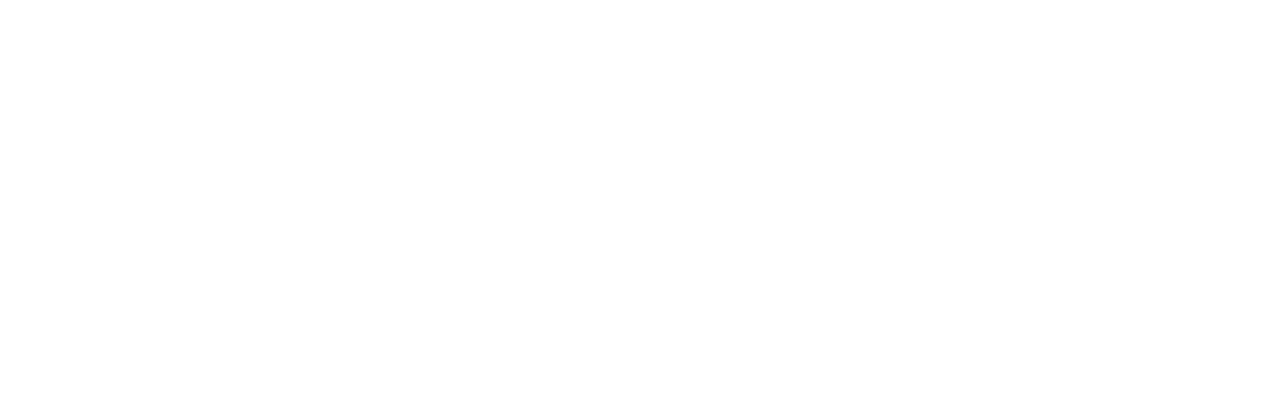
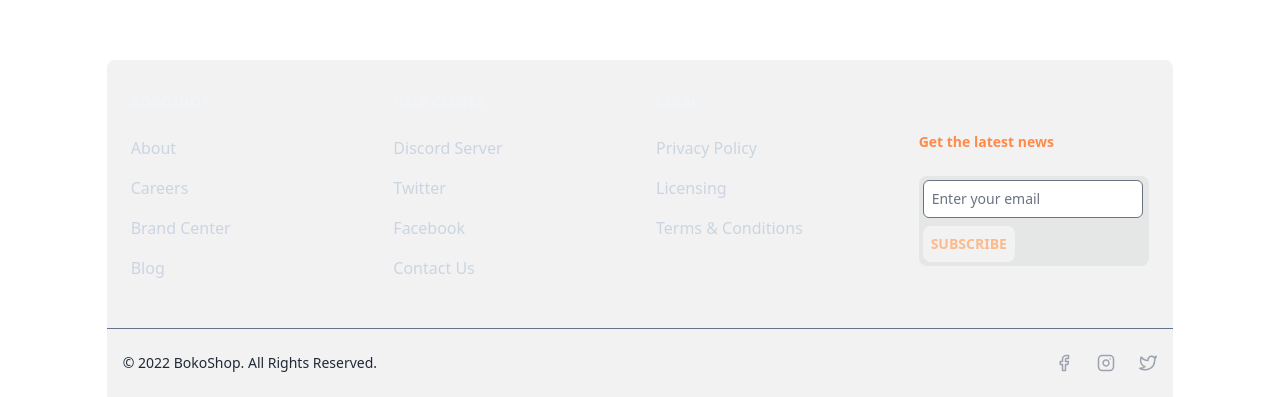
Before and after one commit to Muhammadkadhim/Book-Store, a React (Create React App) app: page / in a window 1280 px wide. Shown: the part 632-1029 px from the top of the page. Before the commit the page ends 800 px from the top, so only its background shows below. Built offline with nearby package versions, Linux system fonts and the light colour scheme; no server answers.

Commit message:
added: footer

```diff
--- a/src/Layout/Layout.js
+++ b/src/Layout/Layout.js
@@ -1,10 +1,11 @@
-import { Navbar } from "../components";
+import { Navbar, Footer } from "../components";
 
 export default function Layout({ children }) {
     return (
         <>
             <Navbar />
-            <main className="mt-24">{children}</main>
+            <main className="my-24">{children}</main>
+            <Footer />
         </>
     );
 }
--- /dev/null
+++ b/src/components/Footer.js
@@ -0,0 +1,135 @@
+import { FiTwitter, FiFacebook, FiInstagram } from "react-icons/fi";
+import { Link } from "react-router-dom";
+export default function Footer() {
+    return (
+        <footer className="bg-base-200 dark:bg-gray-900 rounded-t-lg">
+            <div className="grid grid-cols-2 gap-8 py-8 px-6 md:grid-cols-4">
+                <div>
+                    <h2 className="mb-6 text-sm font-semibold text-slate-100 uppercase dark:text-gray-400">
+                        BokoShop
+                    </h2>
+                    <ul className="text-slate-300 dark:text-gray-400">
+                        <li className="mb-4">
+                            <Link to="#" className=" hover:underline">
+                                About
+                            </Link>
+                        </li>
+                        <li className="mb-4">
+                            <Link to="#" className="hover:underline">
+                                Careers
+                            </Link>
+                        </li>
+                        <li className="mb-4">
+                            <Link to="#" className="hover:underline">
+                                Brand Center
+                            </Link>
+                        </li>
+                        <li className="mb-4">
+                            <Link to="#" className="hover:underline">
+                                Blog
+                            </Link>
+                        </li>
+                    </ul>
+                </div>
+                <div>
+                    <h2 className="mb-6 text-sm font-semibold text-slate-100 uppercase dark:text-gray-400">
+                        Help center
+                    </h2>
+                    <ul className="text-slate-300 dark:text-gray-400">
+                        <li className="mb-4">
+                            <Link to="#" className="hover:underline">
+                                Discord Server
+                            </Link>
+                        </li>
+                        <li className="mb-4">
+                            <Link to="#" className="hover:underline">
+                                Twitter
+                            </Link>
+                        </li>
+                        <li className="mb-4">
+                            <Link to="#" className="hover:underline">
+                                Facebook
+                            </Link>
+                        </li>
+                        <li className="mb-4">
+                            <Link to="#" className="hover:underline">
+                                Contact Us
+                            </Link>
+                        </li>
+                    </ul>
+                </div>
+                <div>
+                    <h2 className="mb-6 text-sm font-semibold text-slate-100 uppercase dark:text-gray-400">
+                        Legal
+                    </h2>
+                    <ul className="text-slate-300 dark:text-gray-400">
+                        <li className="mb-4">
+                            <Link to="#" className="hover:underline">
+                                Privacy Policy
+                            </Link>
+                        </li>
+                        <li className="mb-4">
+                            <Link to="#" className="hover:underline">
+                                Licensing
+                            </Link>
+                        </li>
+                        <li className="mb-4">
+                            <Link to="#" className="hover:underline">
+                                Terms &amp; Conditions
+                            </Link>
+                        </li>
+                    </ul>
+                </div>
+                <div className="md:mt-10 md:mr-3 lg:mr-0">
+                    <h2 className="mb-6 text-sm font-semibold text-orange-400  dark:text-gray-400">
+                        Get the latest news
+                    </h2>
+                    <div className="flex justify-center mt-6">
+                        <div className="bg-base-300 rounded-lg">
+                            <div className="flex flex-wrap justify-between md:flex-row">
+                                <input
+                                    type="email"
+                                    className="m-1 p-2 appearance-none text-base-300 text-sm focus:outline-none rounded-md"
+                                    placeholder="Enter your email"
+                                />
+                                <button className="w-full m-1 p-2 text-sm bg-base-200 hover:bg-base-300 text-orange-300 rounded-lg font-semibold uppercase lg:w-auto">
+                                    subscribe
+                                </button>
+                            </div>
+                        </div>
+                    </div>
+                </div>
+            </div>
+            {/* copyright */}
+            <div className="py-6 px-4 bg-base-200 border-t border-t-slate-500 text-center dark:bg-gray-700 md:flex md:items-center md:justify-between">
+                <span className="text-sm tex-slate-400  sm:text-center">
+                    © 2022 <Link to="https://flowbite.com/">BokoShop</Link>. All
+                    Rights Reserved.
+                </span>
+                <div className="flex mt-4 space-x-6 justify-center md:justify-start md:mt-0">
+                    <Link
+                        to="#"
+                        className="text-gray-400 hover:text-orange-300 dark:hover:text-white"
+                    >
+                        <FiFacebook style={{ fontSize: "18px" }} />
+                        <span className="sr-only">Facebook page</span>
+                    </Link>
+                    <Link
+                        to="#"
+                        className="text-gray-400 hover:text-orange-300 dark:hover:text-white"
+                    >
+                        <FiInstagram style={{ fontSize: "18px" }} />
+                        <span className="sr-only">Instagram page</span>
+                    </Link>
+                    <Link
+                        to="#"
+                        className="text-gray-400 hover:text-orange-300 dark:hover:text-white"
+                    >
+                        <FiTwitter style={{ fontSize: "18px" }} />
+                        <span className="sr-only">Twitter page</span>
+                    </Link>
+                </div>
+            </div>
+        </footer>
+    );
+}
--- a/src/components/Hero.js
+++ b/src/components/Hero.js
@@ -8,7 +8,7 @@
     const [trendingBooks, setTrendingBooks] = useState([]);
     useEffect(() => {
         axios
-            .get("http://openlibrary.org/trending/now.json?limit=5")
+            .get("http://openlibrary.org/trending/now.json?limit=10")
             .then((data) => {
                 const books = data.data.works.map((work) => {
                     const {
--- a/src/components/TrendingBook.js
+++ b/src/components/TrendingBook.js
@@ -6,6 +6,7 @@
     MdFavoriteBorder,
     MdOutlineEast,
 } from "react-icons/md";
+import { Tooltip } from "flowbite-react";
 
 export default function TrendingBook({ book }) {
     return (
@@ -30,12 +31,19 @@
                     ${book.price}
                 </p>
                 <div className="gap-5 mt-3 hidden md:flex">
-                    <button className="hover:text-orange-300 transition ease-in-out duration-150">
-                        <MdOutlineShoppingCart style={{ fontSize: "24px" }} />
-                    </button>
-                    <button className="hover:text-orange-300 transition ease-in-out duration-150">
-                        <MdFavoriteBorder style={{ fontSize: "24px" }} />
-                    </button>
+                    <Tooltip content="Add to Cart">
+                        <button className="text-orange-300">
+                            <MdOutlineShoppingCart
+                                style={{ fontSize: "24px" }}
+                            />
+                        </button>
+                    </Tooltip>
+
+                    <Tooltip content="Add to Favorites">
+                        <button className="text-orange-300">
+                            <MdFavoriteBorder style={{ fontSize: "24px" }} />
+                        </button>
+                    </Tooltip>
                 </div>
                 <Link
                     to={`/trending${book.id}`}
--- a/src/components/index.js
+++ b/src/components/index.js
@@ -5,5 +5,15 @@
 import Loading from "./Loading";
 import TrendingBook from "./TrendingBook";
 import Book from "./Book";
+import Footer from "./Footer";
 
-export { Navbar, Hero, Book, BookList, BookDetail, TrendingBook, Loading };
+export {
+    Navbar,
+    Footer,
+    Hero,
+    Book,
+    BookList,
+    BookDetail,
+    TrendingBook,
+    Loading,
+};
--- a/src/components/navbar/Navbar.js
+++ b/src/components/navbar/Navbar.js
@@ -10,7 +10,7 @@
             </div>
             <div className="navbar-center">
                 <Link to="/" className="btn btn-ghost normal-case text-xl">
-                    BookShop
+                    BokoShop
                 </Link>
             </div>
             <div className="navbar-end">
```
